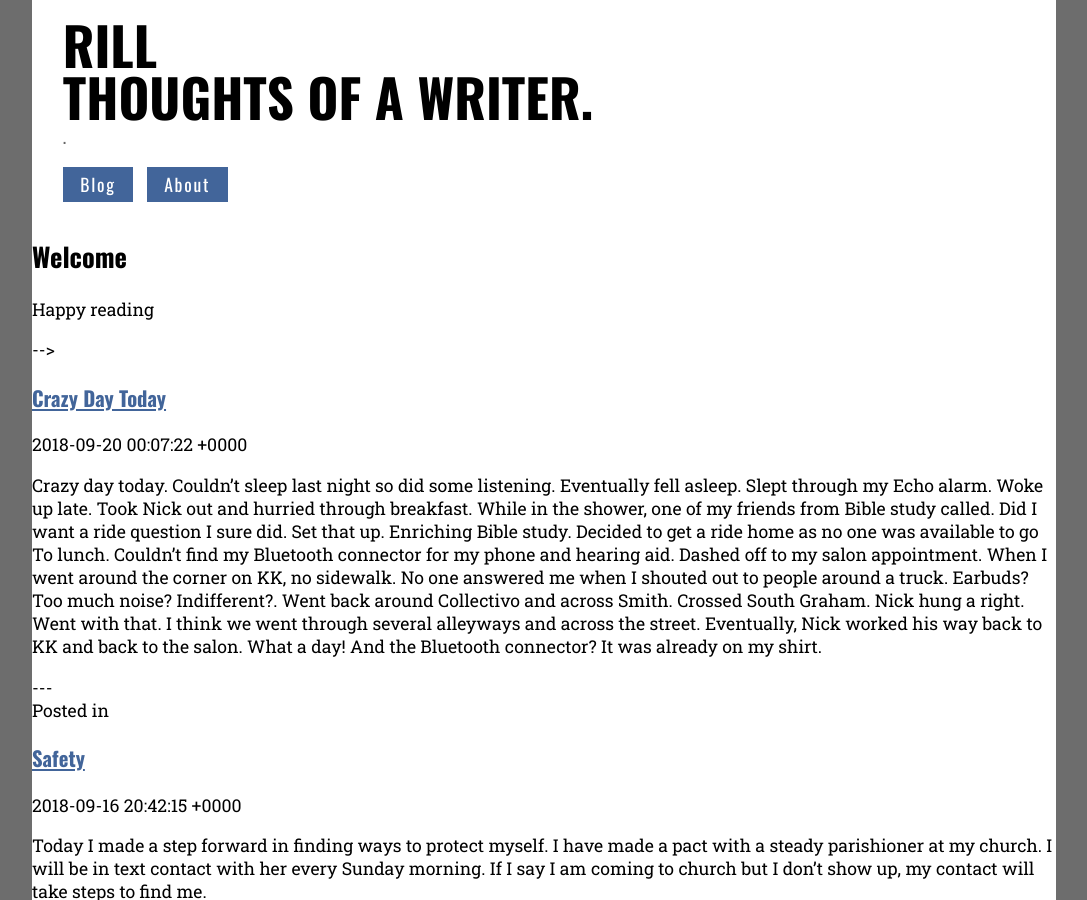
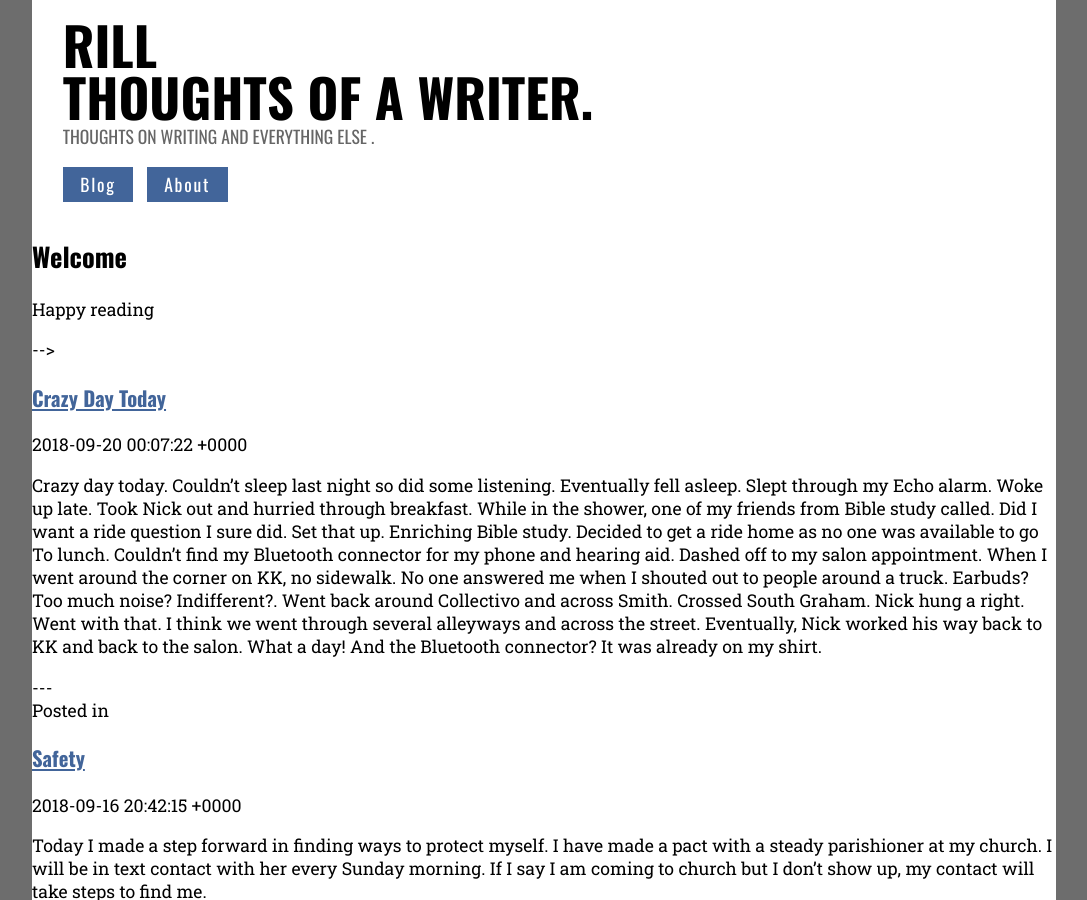
Before and after one commit to rillw/rillw.github.io, a Jekyll site: the page built from index.html, in a window 1280 px wide and 900 px high. Shown: the whole window, without its empty margins (96-1183 px from the left). Built offline with Jekyll 4.4.1, drawn with Linux system fonts in a browser that asks for light colours; the list of posts is cut into pages by our own code.

Commit message:
added tagline and jekyll-sitemap gem

```diff
--- a/_config.yml
+++ b/_config.yml
@@ -1,7 +1,7 @@
 #Site settings
 name: Rill
 title: Thoughts of a Writer.
-tagline: .
+tagline: Thoughts on writing and everything else .
 baseurl: ''
 url: "https://rillw.github.io/"
 
@@ -15,7 +15,7 @@ paginate_path: '/blog/page:num/'
 permalink: /blog/:title/
 
 # plugins
-plugins: [jekyll-paginate]
+plugins: [jekyll-paginate, jekyll-sitemap]
 
 # includes
 include: ["_drafts"]
```
